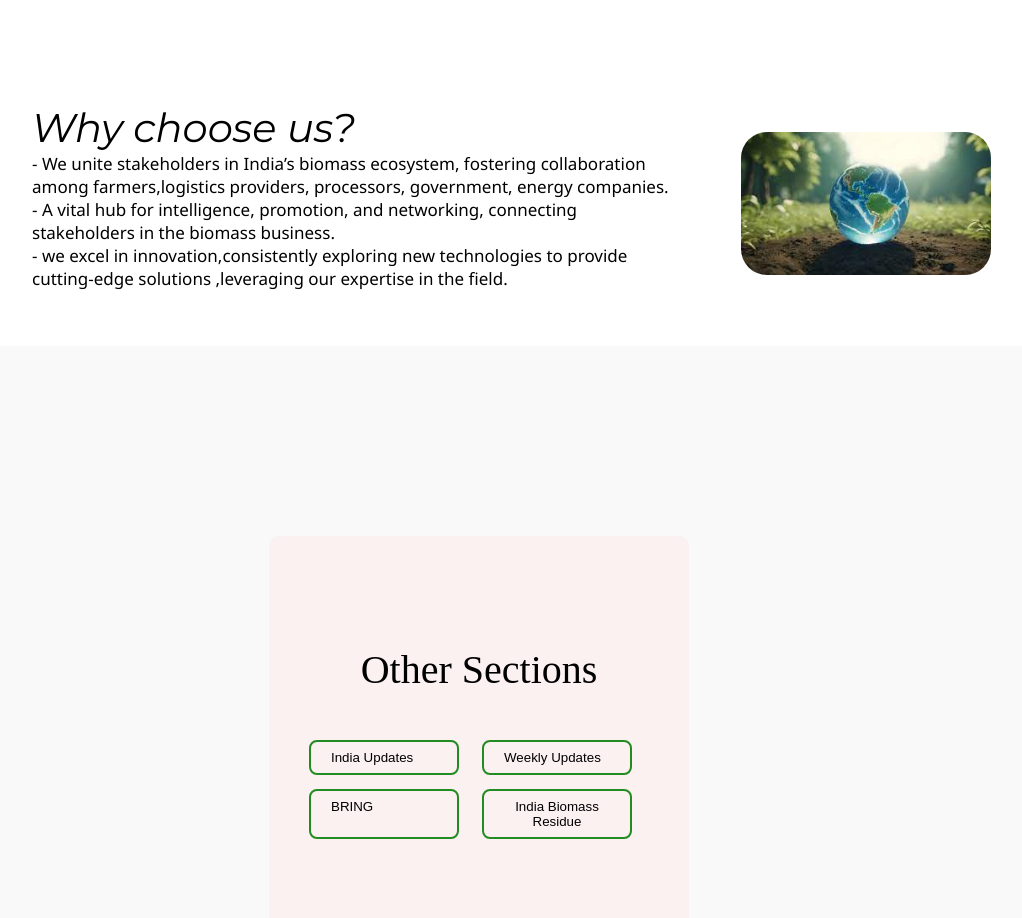
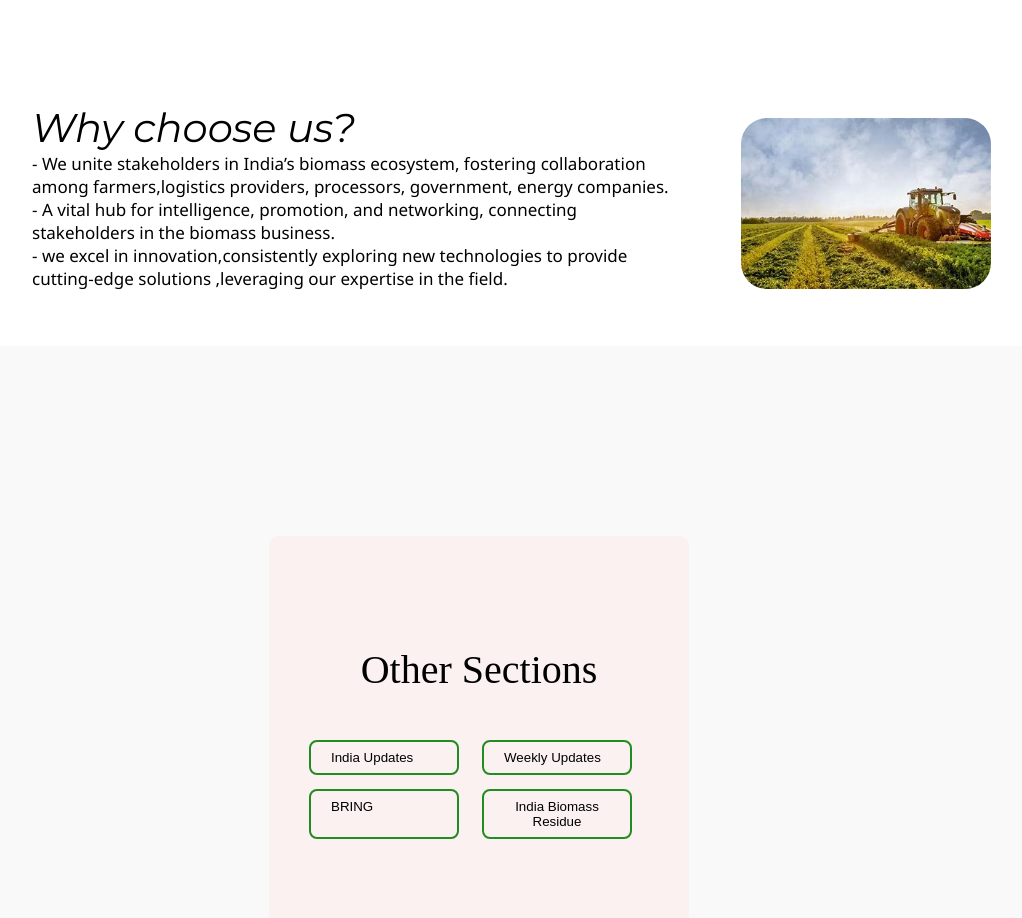
Before and after one commit to Ayushipundir22/BioBiz, a plain HTML site: page index.html in a window 1280 px wide. Shown: the part 1354-2272 px from the top of the page, without its empty margins (161-1183 px from the left). Drawn offline with Linux system fonts and the light colour scheme.

Commit message:
modified image

```diff
--- a/index.html
+++ b/index.html
@@ -76,7 +76,7 @@
             - we excel in innovation,consistently exploring new technologies to provide cutting-edge solutions ,leveraging our expertise in the field. </p>
         </div>
             <div class="thumbnail">
-                <img src="img/bio-image.jpg" alt="image" class="imgFluid"></div>
+                <img src="img/tractor.jpg" alt="image" class="imgFluid"></div>
         </p>
     </section>
 
```
